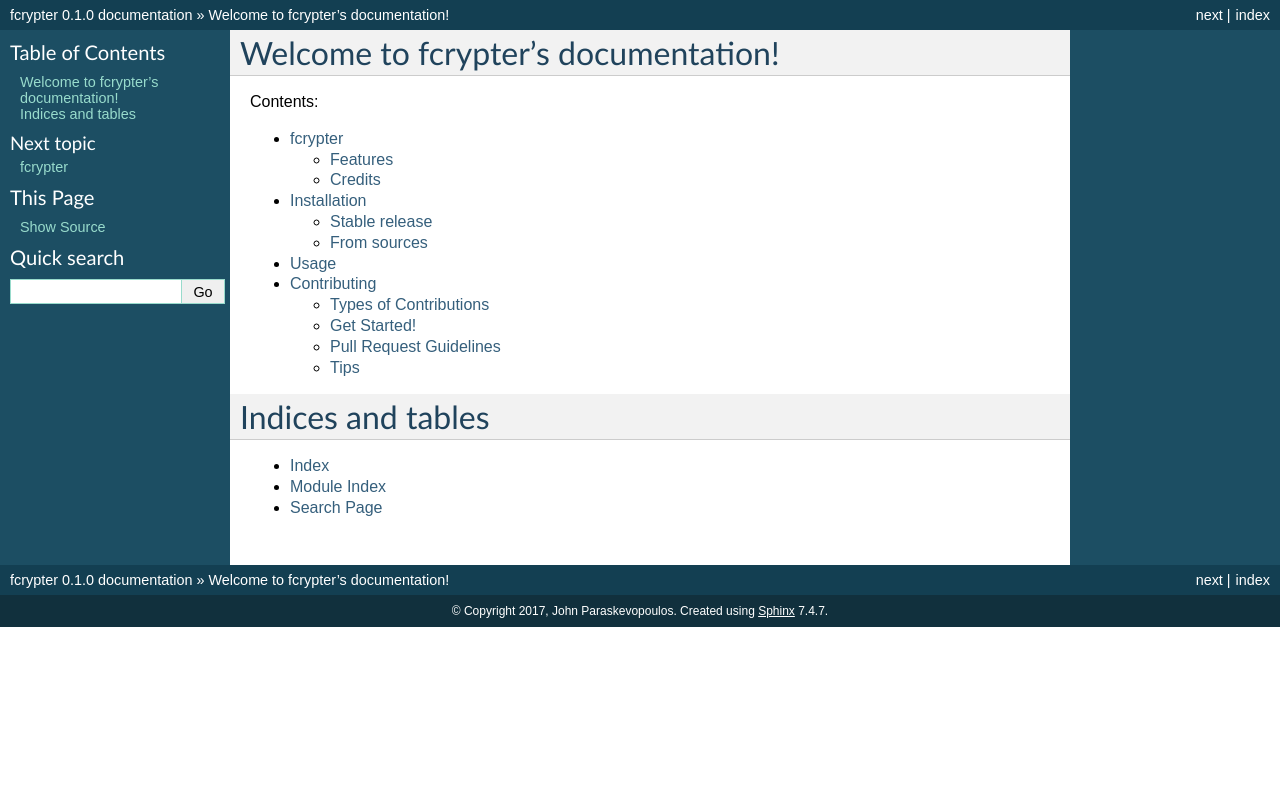
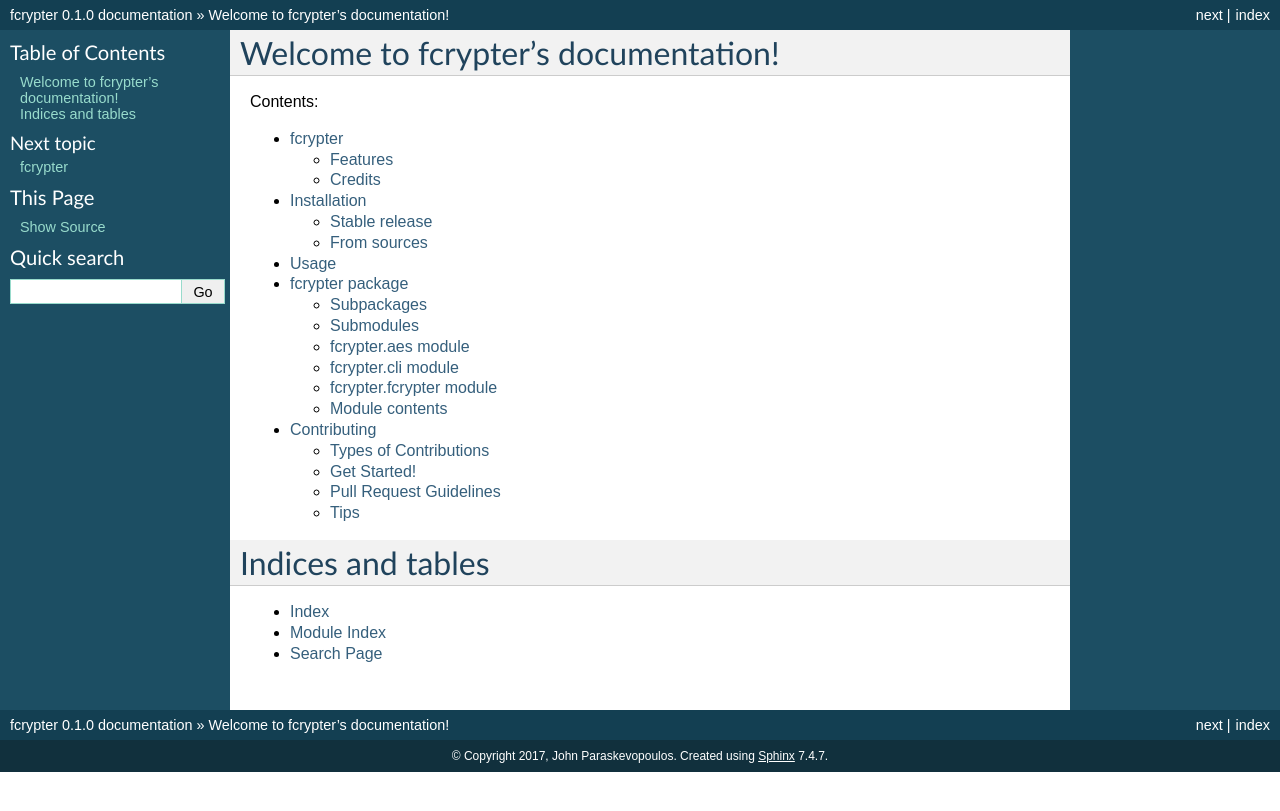
Before and after one commit to ioparaskev/fcrypter, a Sphinx documentation site: the page built from docs/index.rst, in a window 1280 px wide. Shown: the top 811 px of the page. Built offline with Sphinx 7.4.7, drawn with Linux system fonts in a browser that asks for light colours; pages that are not in the unit, such as notebooks, are missing from menus.

Commit message:
Sphinx documentation fixes

```diff
--- a/docs/conf.py
+++ b/docs/conf.py
@@ -20,7 +20,7 @@
 # directory, add these directories to sys.path here. If the directory is
 # relative to the documentation root, use os.path.abspath to make it
 # absolute, like shown here.
-#sys.path.insert(0, os.path.abspath('.'))
+sys.path.append(os.path.abspath('../fabric'))
 
 # Get the project root dir, which is the parent dir of this
 cwd = os.getcwd()
@@ -29,7 +29,7 @@
 # Insert the project root dir as the first element in the PYTHONPATH.
 # This lets us ensure that the source package is imported, and that its
 # version is used.
-sys.path.insert(0, project_root)
+sys.path.append(project_root)
 
 import fcrypter
 
@@ -40,7 +40,9 @@
 
 # Add any Sphinx extension module names here, as strings. They can be
 # extensions coming with Sphinx (named 'sphinx.ext.*') or your custom ones.
-extensions = ['sphinx.ext.autodoc', 'sphinx.ext.viewcode']
+extensions = ['sphinx.ext.autodoc',
+              'sphinx.ext.viewcode',
+              'sphinx.ext.todo']
 
 # Add any paths that contain templates here, relative to this directory.
 templates_path = ['_templates']
@@ -49,7 +51,7 @@
 source_suffix = '.rst'
 
 # The encoding of source files.
-#source_encoding = 'utf-8-sig'
+source_encoding = 'utf-8-sig'
 
 # The master toctree document.
 master_doc = 'index'
@@ -86,11 +88,11 @@
 #default_role = None
 
 # If true, '()' will be appended to :func: etc. cross-reference text.
-#add_function_parentheses = True
+add_function_parentheses = True
 
 # If true, the current module name will be prepended to all description
 # unit titles (such as .. function::).
-#add_module_names = True
+add_module_names = True
 
 # If true, sectionauthor and moduleauthor directives will be shown in the
 # output. They are ignored by default.
--- /dev/null
+++ b/docs/fcrypter.rst
@@ -0,0 +1,45 @@
+fcrypter package
+================
+
+Subpackages
+-----------
+
+.. toctree::
+
+    fcrypter.base
+
+Submodules
+----------
+
+fcrypter.aes module
+-------------------
+
+.. automodule:: fcrypter.aes
+    :members:
+    :undoc-members:
+    :show-inheritance:
+
+fcrypter.cli module
+-------------------
+
+.. automodule:: fcrypter.cli
+    :members:
+    :undoc-members:
+    :show-inheritance:
+
+fcrypter.fcrypter module
+------------------------
+
+.. automodule:: fcrypter.fcrypter
+    :members:
+    :undoc-members:
+    :show-inheritance:
+
+
+Module contents
+---------------
+
+.. automodule:: fcrypter
+    :members:
+    :undoc-members:
+    :show-inheritance:
--- a/docs/index.rst
+++ b/docs/index.rst
@@ -9,6 +9,7 @@
    readme
    installation
    usage
+   fcrypter
    contributing
    authorshistory
 
```
Also changed, not shown: docs/fcrypter.base.rst (added, +30 -0 lines), 3 other files.
